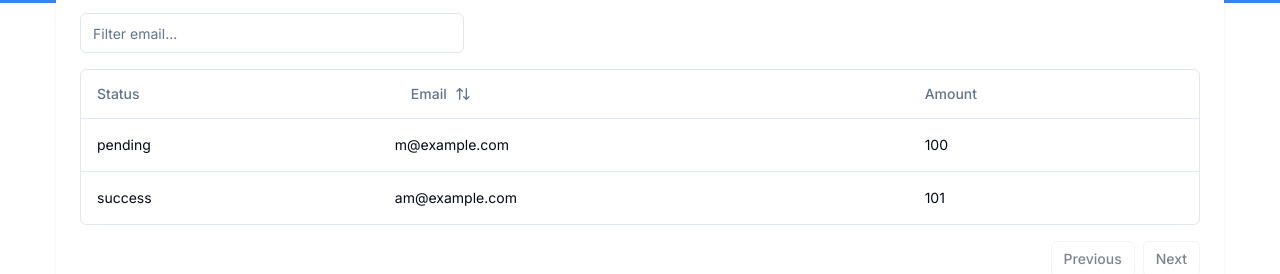
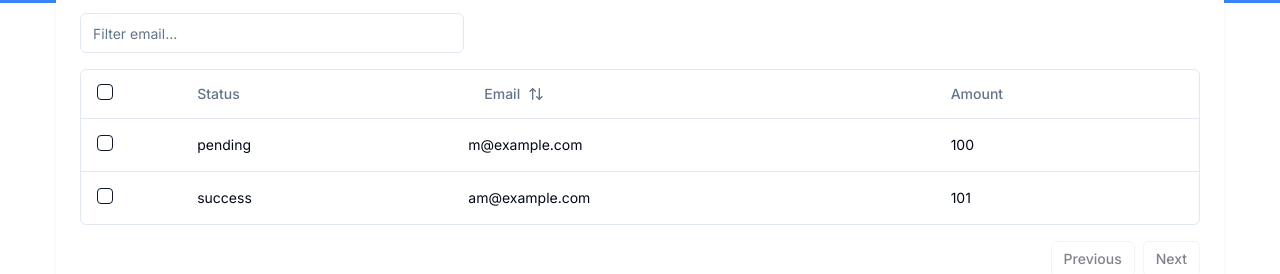
Before and after one commit to gratachu/finance-app, a Next.js app: page /accounts in a window 1280 px wide. Shown: the part 353-627 px from the top of the page. Built offline with nearby package versions, Linux system fonts and the light colour scheme; no server answers; what drizzle-zod, hono would draw is missing.

Commit message:
Add: checkbox to row

```diff
--- a/app/(dashboard)/accounts/columns.tsx
+++ b/app/(dashboard)/accounts/columns.tsx
@@ -2,6 +2,7 @@
 
 import { ColumnDef } from "@tanstack/react-table"
 import {Button} from "@/components/ui/button";
+import {Checkbox} from "@/components/ui/checkbox";
 import {ArrowUpDown} from "lucide-react";
 
 // This type is used to define the shape of our data.
@@ -14,6 +15,28 @@
 }
 
 export const columns: ColumnDef<Payment>[] = [
+  {
+    id: "select",
+    header: ({table}) => (
+      <Checkbox
+        checked={
+          table.getIsAllPageRowsSelected() ||
+          (table.getIsSomePageRowsSelected() && "indeterminate")
+        }
+        onCheckedChange={(value) => table.toggleAllPageRowsSelected(!!value)}
+        aria-label="Select all"
+      />
+    ),
+    cell: ({row}) => (
+      <Checkbox
+        checked={row.getIsSelected()}
+        onCheckedChange={(value) => row.toggleSelected(!!value)}
+        aria-label="Select row"
+      />
+    ),
+    enableSorting: false,
+    enableHiding: false,
+  },
   {
     accessorKey: "status",
     header: "Status",
--- /dev/null
+++ b/components/ui/checkbox.tsx
@@ -0,0 +1,30 @@
+"use client"
+
+import * as React from "react"
+import * as CheckboxPrimitive from "@radix-ui/react-checkbox"
+import { Check } from "lucide-react"
+
+import { cn } from "@/lib/utils"
+
+const Checkbox = React.forwardRef<
+  React.ElementRef<typeof CheckboxPrimitive.Root>,
+  React.ComponentPropsWithoutRef<typeof CheckboxPrimitive.Root>
+>(({ className, ...props }, ref) => (
+  <CheckboxPrimitive.Root
+    ref={ref}
+    className={cn(
+      "peer h-4 w-4 shrink-0 rounded-sm border border-primary ring-offset-background focus-visible:outline-none focus-visible:ring-2 focus-visible:ring-ring focus-visible:ring-offset-2 disabled:cursor-not-allowed disabled:opacity-50 data-[state=checked]:bg-primary data-[state=checked]:text-primary-foreground",
+      className
+    )}
+    {...props}
+  >
+    <CheckboxPrimitive.Indicator
+      className={cn("flex items-center justify-center text-current")}
+    >
+      <Check className="h-4 w-4" />
+    </CheckboxPrimitive.Indicator>
+  </CheckboxPrimitive.Root>
+))
+Checkbox.displayName = CheckboxPrimitive.Root.displayName
+
+export { Checkbox }
--- a/package.json
+++ b/package.json
@@ -19,6 +19,7 @@
     "@hookform/resolvers": "^3.6.0",
     "@neondatabase/serverless": "^0.9.3",
     "@paralleldrive/cuid2": "^2.2.2",
+    "@radix-ui/react-checkbox": "^1.1.0",
     "@radix-ui/react-dialog": "^1.0.5",
     "@radix-ui/react-label": "^2.0.2",
     "@radix-ui/react-slot": "^1.0.2",
```
Also changed, not shown: 1 other file (tests, documents, lock files or other folders).
